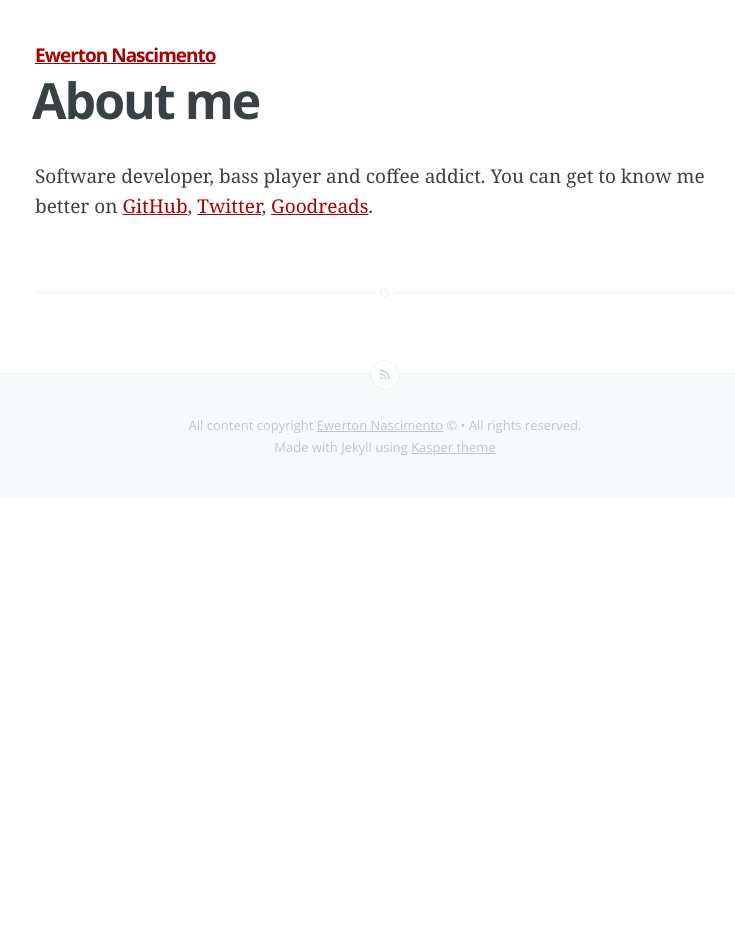
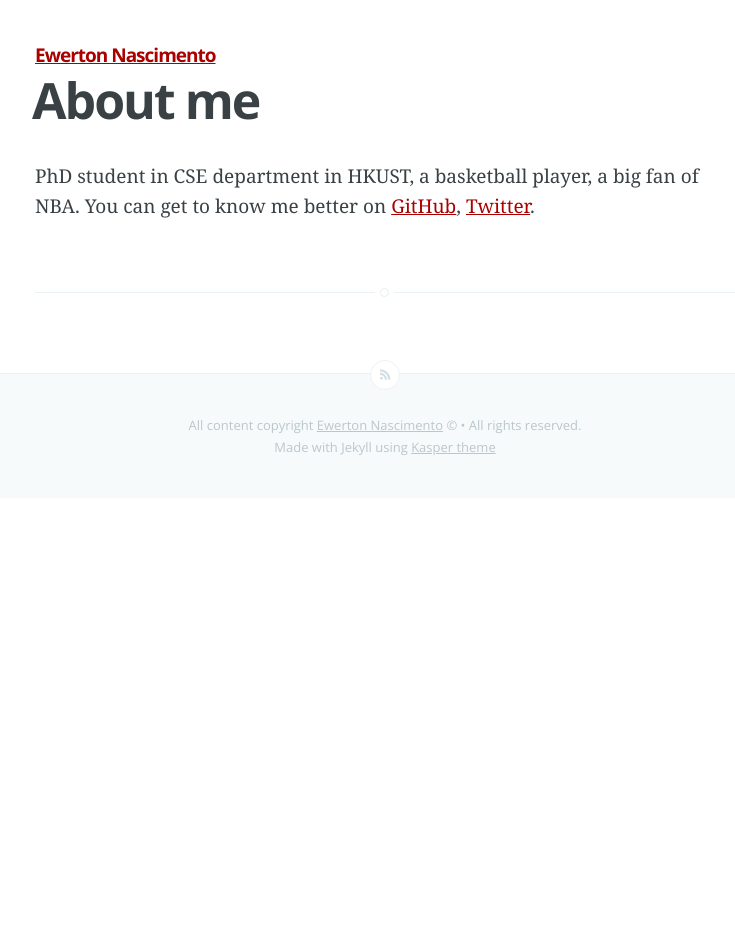
Before and after one commit to xiandong79/xiandong79.github.io, a Jekyll site: the page built from about.md, in a window 1280 px wide. Shown: the whole page, without its empty margins (255-990 px from the left). Built offline with Jekyll 4.4.1, drawn with Linux system fonts in a browser that asks for light colours.

Commit message:
Step1.3
Step1.3

```diff
--- a/about.md
+++ b/about.md
@@ -3,4 +3,4 @@ layout: page
 title: About me
 ---
 
-<p> Software developer, bass player and coffee addict. You can get to know me better on <a href="https://github.com/ewertonorg">GitHub</a>, <a href="https://twitter.com/ewertonorg">Twitter</a>, <a href="https://www.goodreads.com/ewertonorg">Goodreads</a>.</p>
+<p>PhD student in CSE department in HKUST, a basketball player, a big fan of NBA. You can get to know me better on <a href="https://github.com/xiandong79">GitHub</a>, <a href="https://twitter.com/xqiad">Twitter</a>.</p>
```
Also changed, not shown: _posts/2016-10-11-review_on_mapreduce.md (added, +9 -0 lines), 1 other file.
